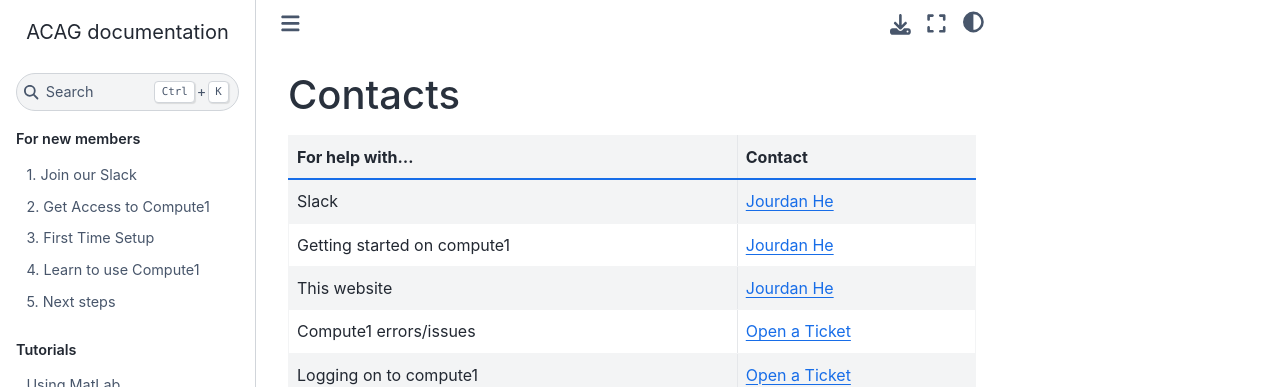
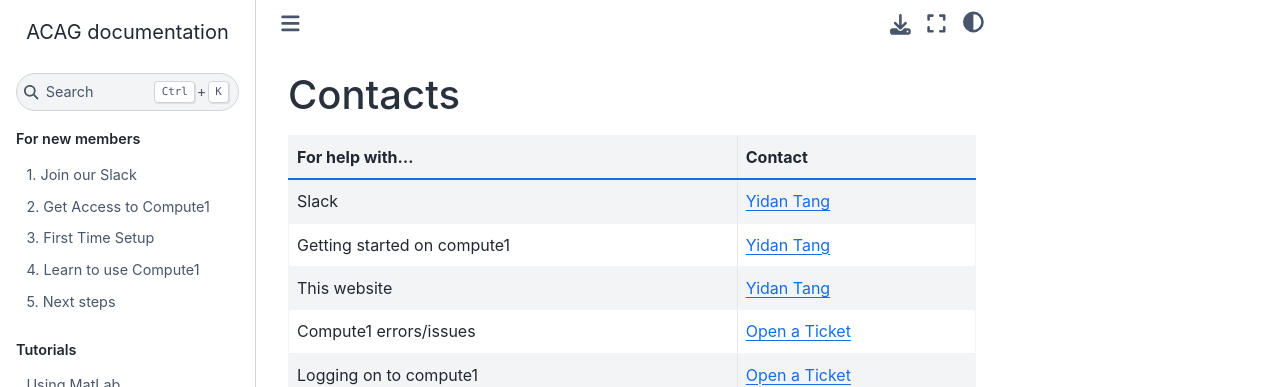
Before and after one commit to Atmospheric-Composition-Analysis-Group/Getting-Started, a Sphinx documentation site: the page built from source/contacts.rst, in a window 1280 px wide. Shown: the top 387 px of the page. Built offline with Sphinx 7.4.7 and the Sphinx Book theme 1.1.4, drawn with Linux system fonts in a browser that asks for light colours.

Commit message:
Updated containers and contacts

```diff
--- a/source/fillers/contacts.rst
+++ b/source/fillers/contacts.rst
@@ -7,13 +7,15 @@
 
 .. _Jourdan He: he.t@wustl.edu
 
-.. |slack-contact| replace:: `Jourdan He`_
+.. _Yidan Tang: t.yidan@wustl.edu
 
-.. |glossary-contact| replace:: `Jourdan He`_
+.. |slack-contact| replace:: `Yidan Tang`_
 
-.. |this-site-contact| replace:: `Jourdan He`_
+.. |glossary-contact| replace:: `Yidan Tang`_
 
-.. |compute1-getting-started-contact| replace:: `Jourdan He`_
+.. |this-site-contact| replace:: `Yidan Tang`_
+
+.. |compute1-getting-started-contact| replace:: `Yidan Tang`_
 
 .. |vpn-contact| replace:: `WashU IT`_
 
--- a/source/fillers/containers.rst
+++ b/source/fillers/containers.rst
@@ -15,8 +15,8 @@
 :code:`1dandan/gchp-esmf8.3:2023-04`
    An environment with ESMF v8.3.1 to support GCHP v14 simulations based on :code:`registry.gsc.wustl.edu/sleong/esm:intel-2021.1.2`.
 
-:code:`yidant/gchp14:gnu`
-   An environment with ESMF v8.4.2 to support GCHP v14 simulations based on GNU compilers. It is based on :code:`registry.gsc.wustl.edu/sleong/base-engineering-gcc`.
+:code:`yidant/gchp_env:14.2.0`
+   An environment with ESMF v8.4.2 to support GCHP v14 simulations based on GNU compilers.
 
 :code:`geoschem/gcpy:latest`
    Official GCPy container.
```
